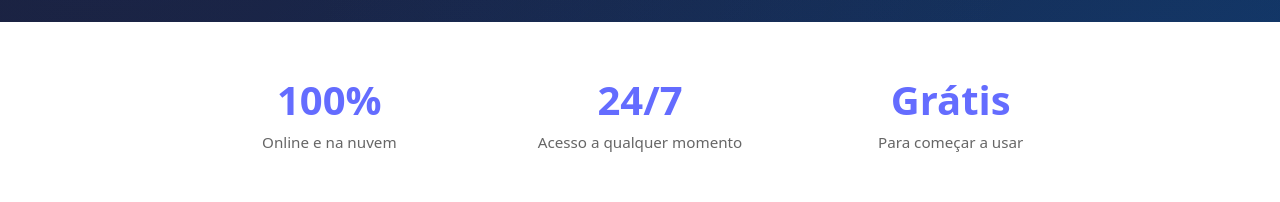
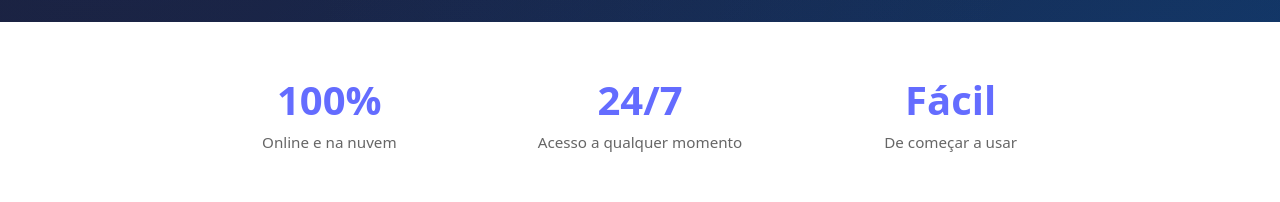
Before and after one commit to pereirasil/escola, a React (Vite) app: page / in a window 1280 px wide. Shown: the part 818-1020 px from the top of the page. Built offline with nearby package versions, Linux system fonts and the light colour scheme.

Commit message:
substituir "Grátis" por "Facil de comecar"

```diff
--- a/src/modules/public/pages/LandingPage.jsx
+++ b/src/modules/public/pages/LandingPage.jsx
@@ -50,8 +50,8 @@ export default function LandingPage() {
           <span className="landing-stat-label">Acesso a qualquer momento</span>
         </div>
         <div className="reveal reveal-delay-3">
-          <span className="landing-stat-number">Grátis</span>
-          <span className="landing-stat-label">Para começar a usar</span>
+          <span className="landing-stat-number">Fácil</span>
+          <span className="landing-stat-label">De começar a usar</span>
         </div>
       </div>
 
```
